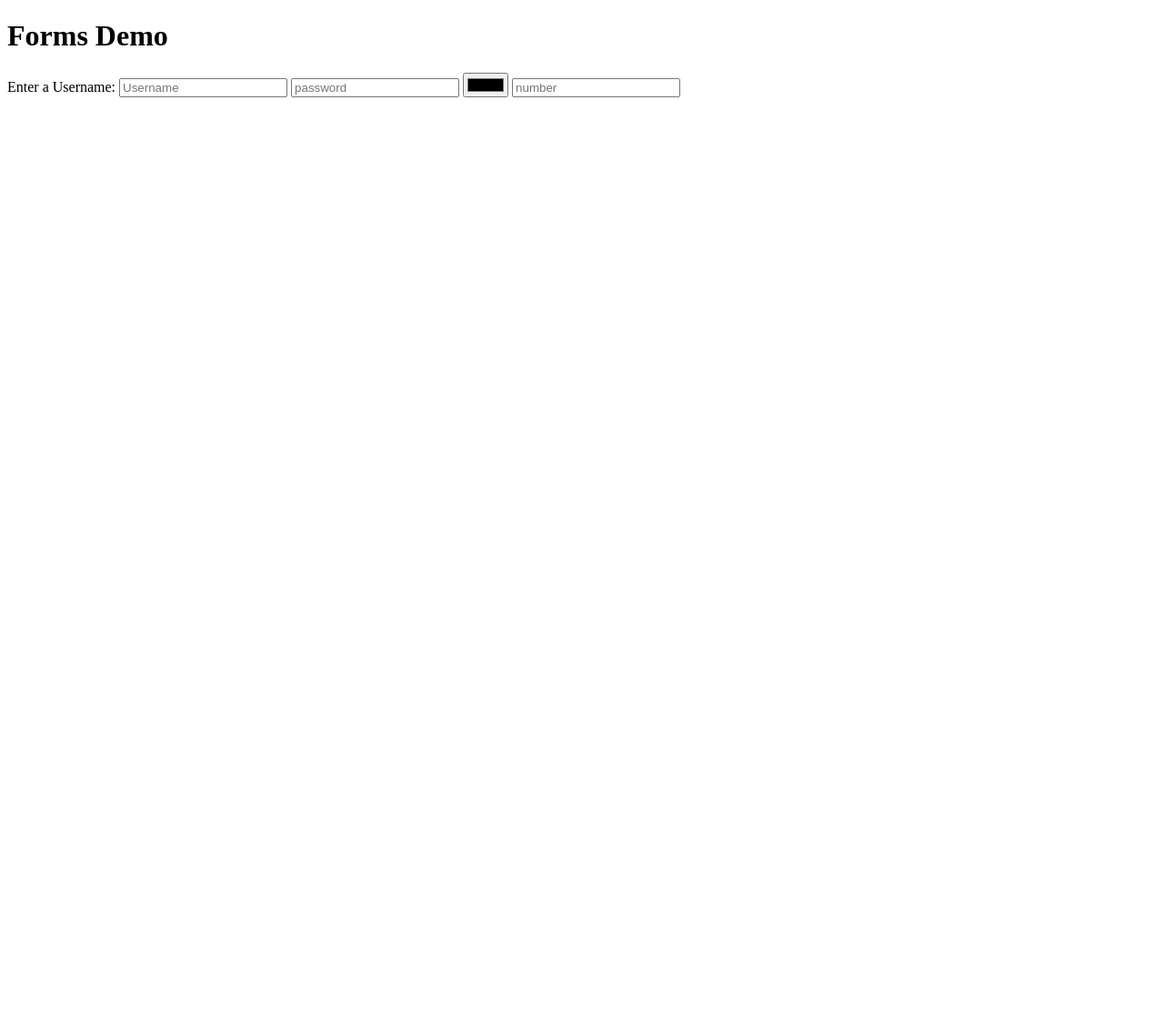
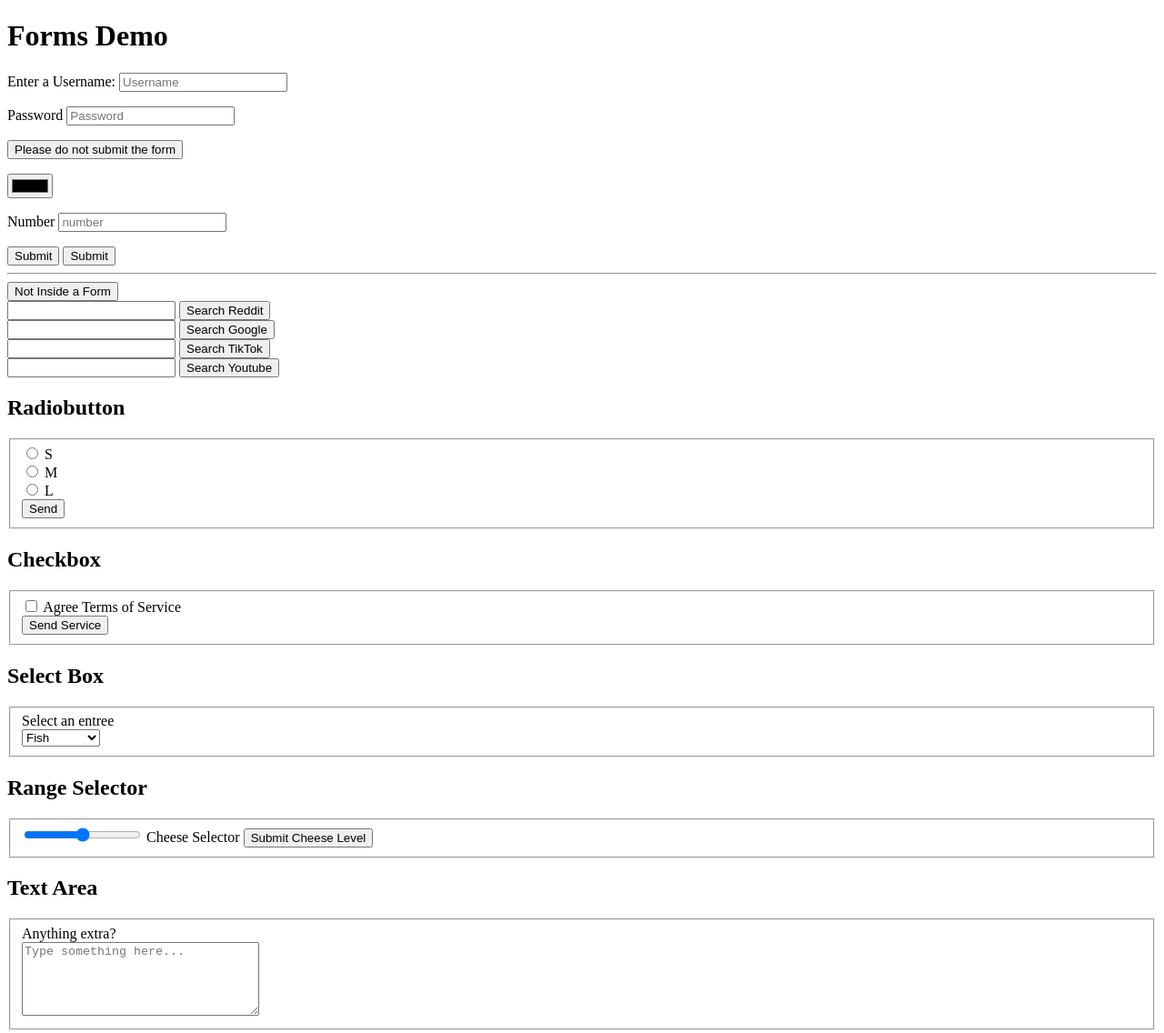
Before and after one commit to jean-irl/webBootcamp, a plain HTML site: page section 3/forms.html in a window 1280 px wide. Shown: the whole page at 91% size. Before the commit the page ends 800 px from the top, so only its background shows below. Drawn offline with Linux system fonts and the light colour scheme.

Commit message:
Input Tags secciones completadas.

```diff
--- a/section 3/forms.html
+++ b/section 3/forms.html
@@ -7,12 +7,118 @@
   </head>
   <body>
     <h1>Forms Demo</h1>
-    <form action="/tacos" for="Username">
-      <label id="Username" for="">Enter a Username:</label>
-      <input type="text" placeholder="Username" />
-      <input type="password" placeholder="password" />
-      <input type="color" />
-      <input type="number" name="" id="" placeholder="number" />
+    <form action="/tacos" for="username">
+      <label for="username">Enter a Username:</label>
+      <input id="username" type="text" placeholder="Username" name="username" />
+      <p></p>
+      <label for="password">Password</label>
+      <input
+        type="password"
+        id="password"
+        placeholder="Password"
+        name="password"
+      />
+      <p></p>
+      <button type="button">Please do not submit the form</button>
+      <p></p>
+      <input type="color" name="color" />
+      <p></p>
+      <label for="number">Number</label>
+      <input type="number" name="number" id="number" placeholder="number" />
+      <p></p>
+      <button>Submit</button>
+      <input type="button" value="Submit" />
     </form>
+    <hr />
+    <button>Not Inside a Form</button>
+    <form action="https://www.reddit.com/search">
+      <input type="text" name="q" id="q" />
+      <button type="submit">Search Reddit</button>
+    </form>
+    <form action="https://www.google.com/search">
+      <input type="text" name="q" id="q" />
+      <button type="submit">Search Google</button>
+    </form>
+    <form action="https://www.tiktok.com/search">
+      <input type="text" name="q" id="q" />
+      <button type="submit">Search TikTok</button>
+    </form>
+    <form action="https://www.youtube.com/results">
+      <input type="text" name="search_query" id="search_query" />
+      <button type="submit">Search Youtube</button>
+    </form>
+    <h2>Radiobutton</h2>
+    <fieldset>
+      <form action="/tacos">
+        <div>
+          <input type="radio" name="size" id="s" value="s" />
+          <label for="">S</label>
+        </div>
+        <div>
+          <input type="radio" name="size" id="m" value="m" />
+          <label for="">M</label>
+        </div>
+        <div>
+          <input type="radio" name="size" id="l" value="l" />
+          <label for="">L</label>
+        </div>
+        <div>
+          <button>Send</button>
+        </div>
+      </form>
+    </fieldset>
+    <h2>Checkbox</h2>
+    <fieldset>
+      <form action="">
+        <div>
+          <input type="checkbox" name="tos" id="tos" value="agree" />
+          <label for="agree">Agree Terms of Service</label>
+        </div>
+        <div>
+          <button>Send Service</button>
+        </div>
+      </form>
+    </fieldset>
+    <h2>Select Box</h2>
+    <fieldset>
+      <form action="">
+        <div>
+          <label for="meal-select">Select an entree</label>
+        </div>
+        <select name="meals" id="meal-select">
+          <option value="fish">Fish</option>
+          <option value="veg">Vegetarian</option>
+          <option value="steak">Steak</option>
+        </select>
+      </form>
+    </fieldset>
+    <h2>Range Selector</h2>
+    <fieldset>
+      <form action="/tacos">
+        <div>
+          <input
+            type="range"
+            name="cheese_level"
+            id="cheese"
+            min="0"
+            max="10"
+          />
+          <label for="cheese">Cheese Selector</label>
+          <button>Submit Cheese Level</button>
+        </div>
+      </form>
+    </fieldset>
+    <h2>Text Area</h2>
+    <fieldset>
+      <div><label for="request">Anything extra?</label></div>
+
+      <textarea
+        name="request"
+        id="request"
+        cols="30"
+        rows="5"
+        placeholder="Type something here..."
+      ></textarea>
+    </fieldset>
   </body>
 </html>
```
